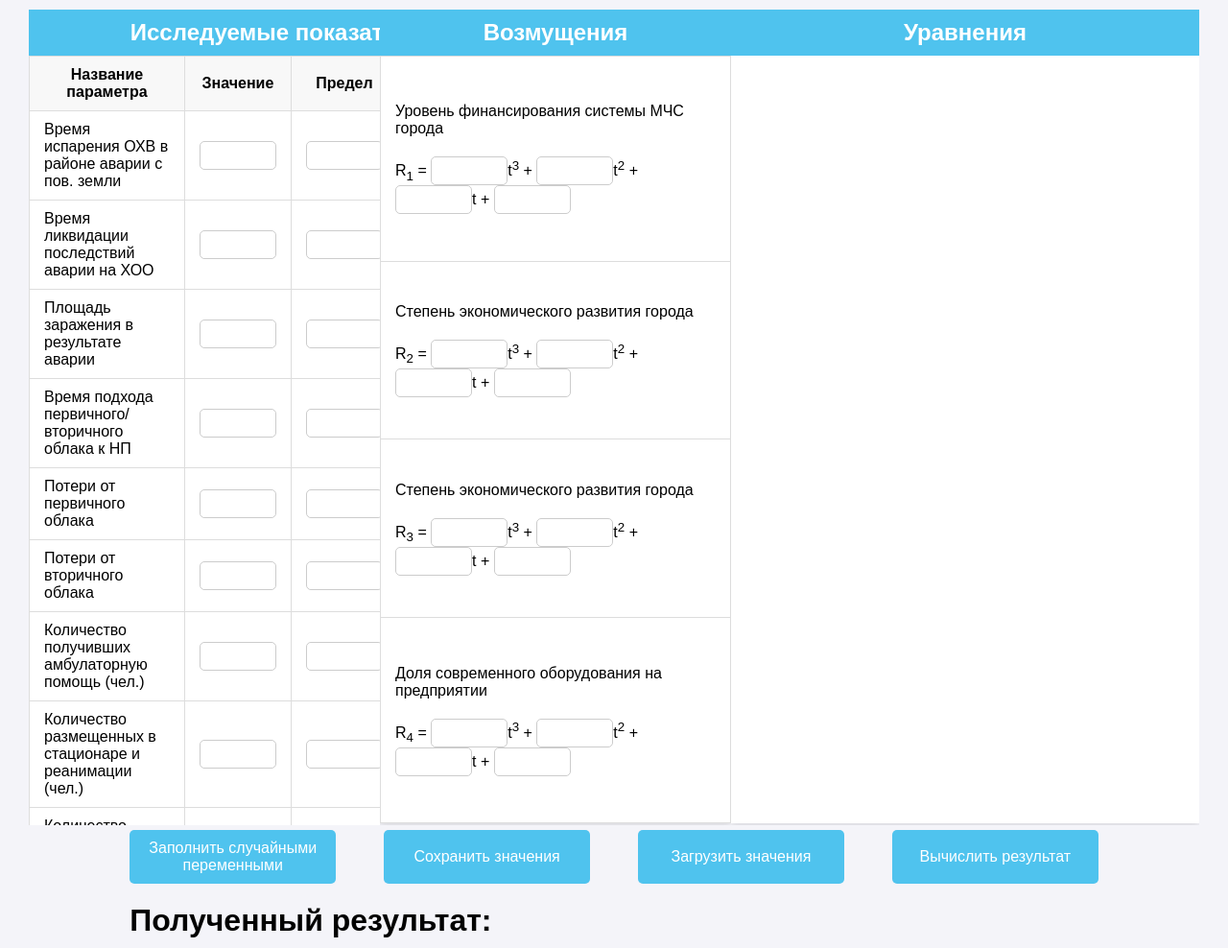
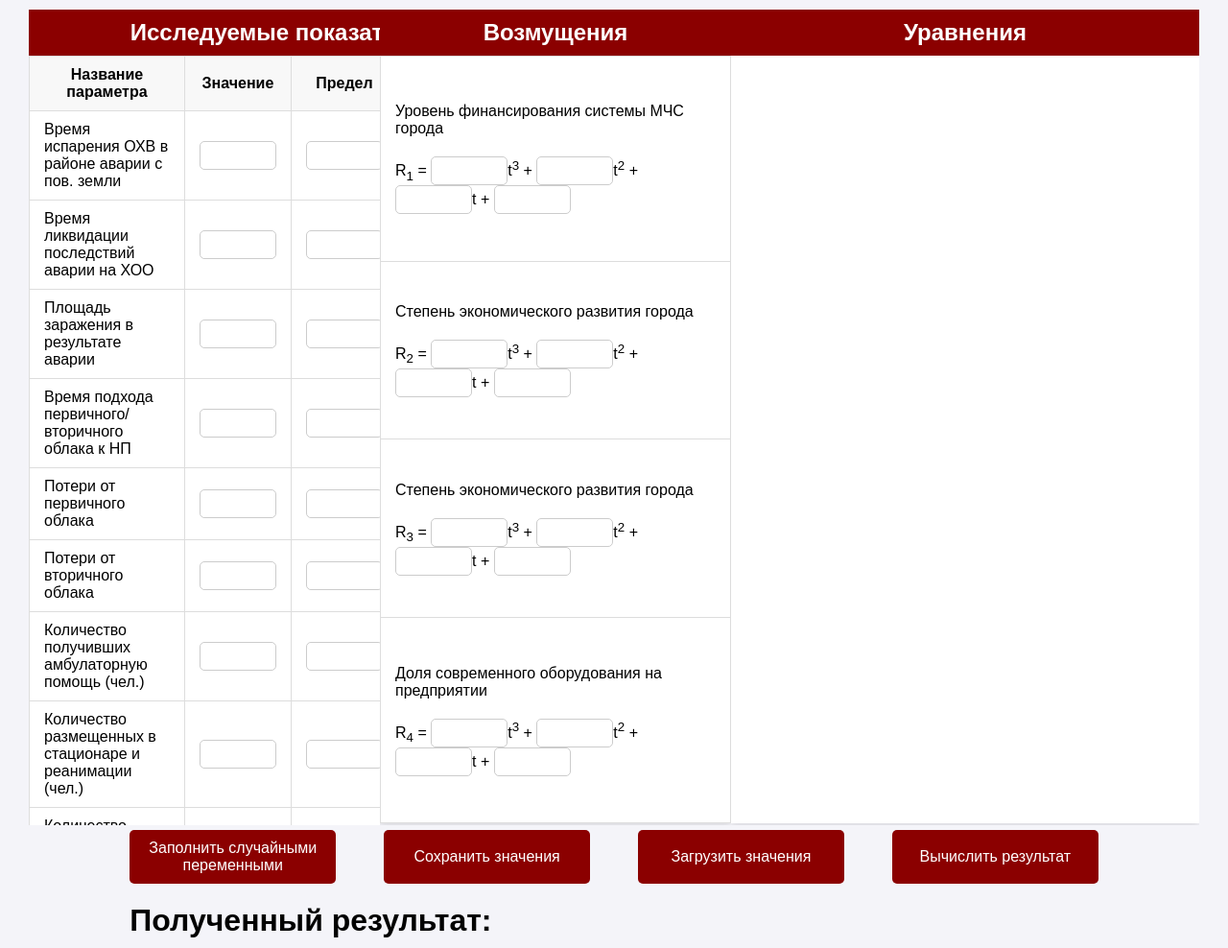
Before and after one commit to IliaDuhov/chem_outers, a plain HTML site: page static/index.html in a window 1280 px wide. Shown: the whole page at 96% size. Drawn offline with Linux system fonts and the light colour scheme; no server answers.

Commit message:
changeColors

```diff
--- a/static/index.html
+++ b/static/index.html
@@ -80,7 +80,7 @@
             font-size: 1.5em;
             font-weight: bold;
             padding: 10px;
-            background-color: #4fc3ee;
+            background-color: darkred;
             color: white;
         }
 
@@ -116,7 +116,7 @@
         }
 
         button {
-            background-color: #4fc3ee;
+            background-color: darkred;
             color: white;
             border: none;
             padding: 10px 15px;
@@ -151,15 +151,15 @@
         }
 
         #random{
-            background-color: #4fc3ee;
+            background-color: darkred;
         }
 
         #random:hover{
-            background-color: #3689a6;
+            background-color: darkred;
         }
 
         button:hover {
-            background-color: #3689a6;
+            background-color: darkred;
         }
 
         button:active {
@@ -175,11 +175,11 @@
         }
 
         #calculate {
-            background-color: #4fc3ee;
+            background-color: darkred;
         }
 
         #calculate:hover {
-            background-color: #3689a6;
+            background-color: darkred;
         }
 
         div {
```
